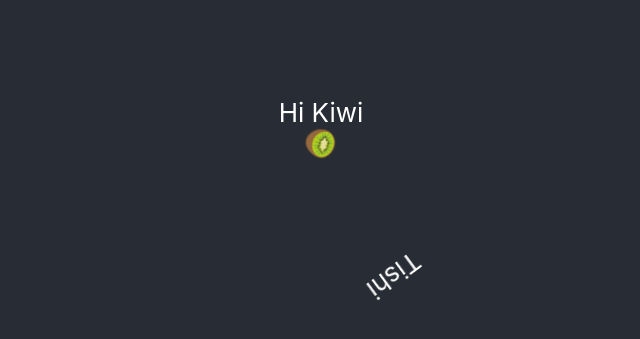
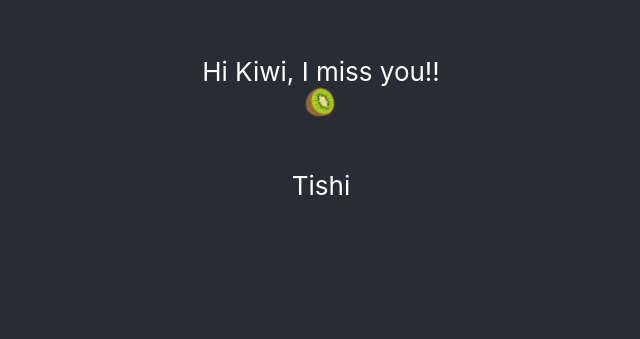
Before and after one commit to tushar0837/portfolio, a React (Create React App) app: page / in a window 1280 px wide. Shown: the part 309-648 px from the top of the page, without its empty margins (319-959 px from the left). Built offline with nearby package versions, Linux system fonts and the light colour scheme.

Commit message:
chore: new update

```diff
--- a/src/App.css
+++ b/src/App.css
@@ -9,9 +9,9 @@
 }
 
 .tishi {
-  height: 40vmin;
-  position: absolute;
-  margin-top: -20vmin;
+  /* height: 40vmin;
+  position: absolute; */
+  /* margin-top: -20vmin; */
 }
 
 @media (prefers-reduced-motion: no-preference) {
@@ -20,11 +20,11 @@
   }
 }
 
-@media (prefers-reduced-motion: no-preference) {
+/* @media (prefers-reduced-motion: no-preference) {
   .tishi {
     animation: App-logo-spin infinite 20s linear;
   }
-}
+} */
 
 .App-header {
   background-color: #282c34;
--- a/src/App.js
+++ b/src/App.js
@@ -1,4 +1,3 @@
-import logo from './logo.svg';
 import './App.css';
 
 function App() {
@@ -6,9 +5,9 @@ function App() {
     <div className="App">
       <header className="App-header">
         <p style={{ position: 'relative', marginTop: 100 }}>
-          Hi Kiwi<div className="App-logo">🥝</div>
-          <p className="tishi">Tishi</p>
+          Hi Kiwi, I miss you!!<div className="App-logo">🥝</div>
         </p>
+        <p className="tishi">Tishi</p>
       </header>
     </div>
   );
```
